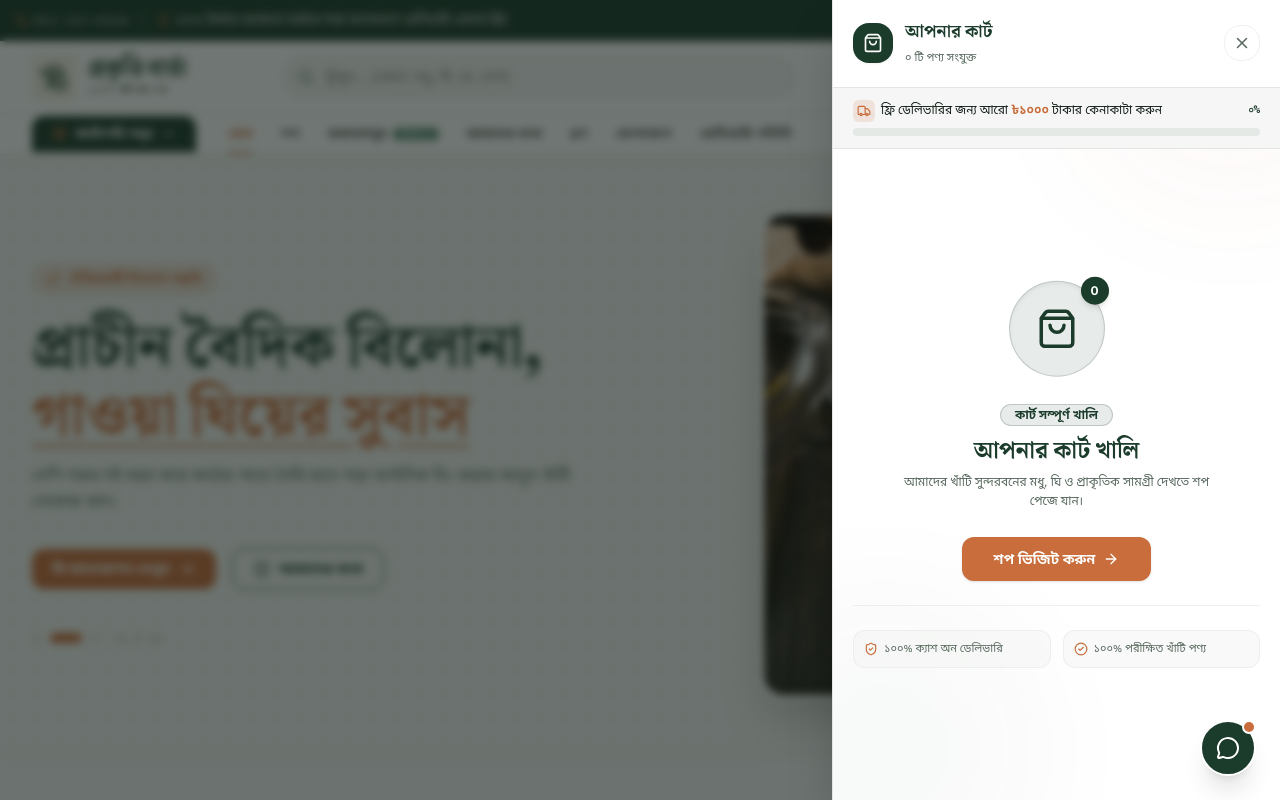
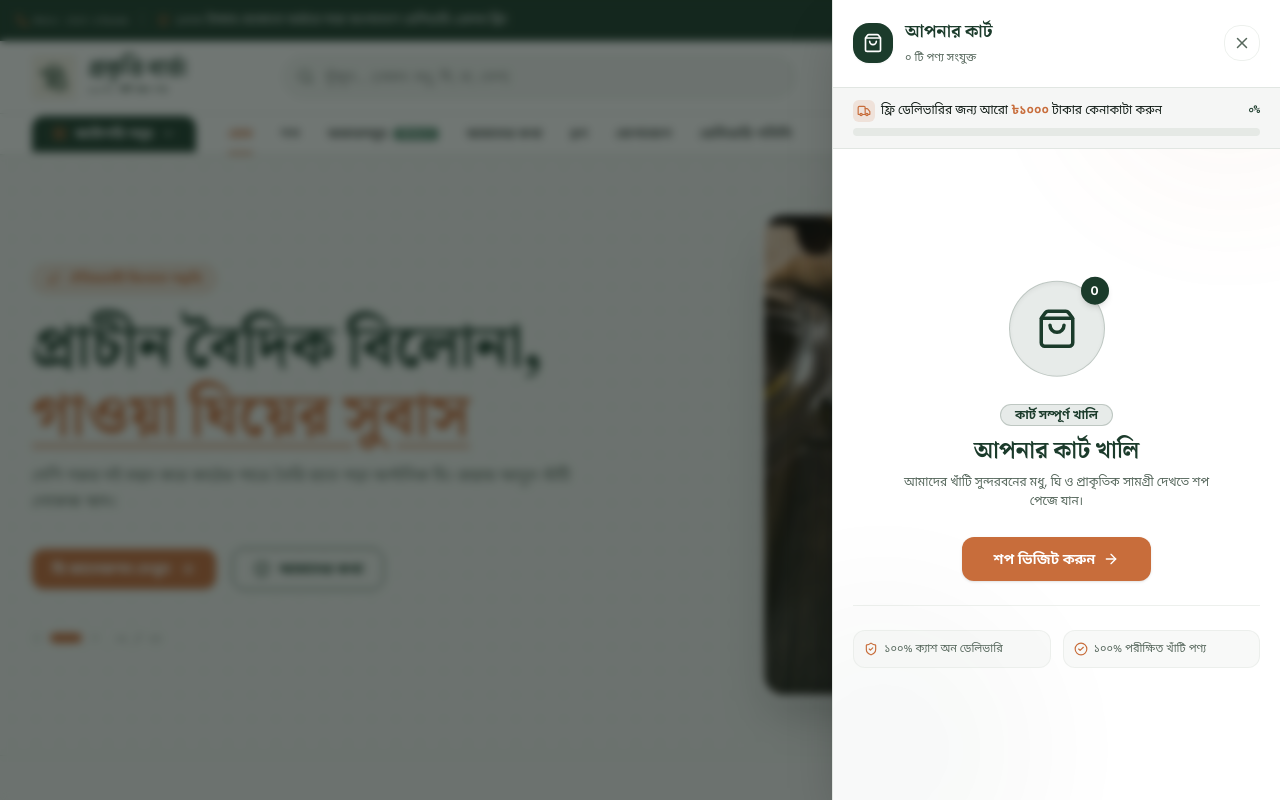
Before and after one commit to tridib371/prokriti-barta, a React (Vite) app: page / in a window 1280 px wide. Both pictures are taken after a click on the button "Cart". Shown: the top 800 px of the page. Built offline with nearby package versions, Linux system fonts and the light colour scheme.

Commit message:
fix: prevent chatbot widget from overlapping Cart Drawer by hiding it when cart is open and setting high z-index for drawer

```diff
--- a/src/components/cart/CartDrawer.jsx
+++ b/src/components/cart/CartDrawer.jsx
@@ -40,7 +40,7 @@ export default function CartDrawer() {
             animate={{ opacity: 1 }}
             exit={{ opacity: 0 }}
             onClick={closeCart}
-            className="fixed inset-0 bg-ink/60 backdrop-blur-xs z-50 cursor-pointer"
+            className="fixed inset-0 bg-ink/60 backdrop-blur-xs z-[990] cursor-pointer"
           />
 
           {/* Drawer */}
@@ -49,7 +49,7 @@ export default function CartDrawer() {
             initial="hidden"
             animate="visible"
             exit="exit"
-            className="fixed right-0 top-0 bottom-0 w-full max-w-md bg-surface text-ink shadow-2xl z-50 flex flex-col border-l border-line overflow-hidden"
+            className="fixed right-0 top-0 bottom-0 w-full max-w-md bg-surface text-ink shadow-2xl z-[999] flex flex-col border-l border-line overflow-hidden"
           >
             {/* Ambient Background Glow Effect */}
             <motion.div
--- a/src/components/chat/ChatbotWidget.jsx
+++ b/src/components/chat/ChatbotWidget.jsx
@@ -2,11 +2,13 @@ import React, { useState, useRef, useEffect } from 'react';
 import { MessageCircle, X, Send, Bot, User, ArrowRight, CornerDownLeft, RefreshCw, ShoppingBag } from 'lucide-react';
 import { motion, AnimatePresence } from 'framer-motion';
 import { useLanguage } from '../../context/LanguageContext';
+import { useCart } from '../../context/CartContext';
 import { getIntelligentResponse } from '../../utils/chatbotEngine';
 import { Link } from 'react-router-dom';
 
 export default function ChatbotWidget() {
   const { t, lang, n } = useLanguage();
+  const { isCartOpen } = useCart();
   const [isOpen, setIsOpen] = useState(false);
   const [input, setInput] = useState('');
   const [isTyping, setIsTyping] = useState(false);
@@ -88,8 +90,10 @@ export default function ChatbotWidget() {
     }
   };
 
+  if (isCartOpen) return null;
+
   return (
-    <div className="fixed bottom-4 right-4 sm:bottom-6 sm:right-6 z-50 flex flex-col items-end">
+    <div className="fixed bottom-4 right-4 sm:bottom-6 sm:right-6 z-40 flex flex-col items-end">
 
       {/* 1. Chat Window Modal */}
       <AnimatePresence>
```
